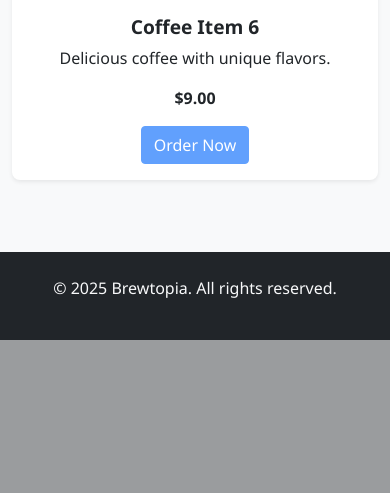
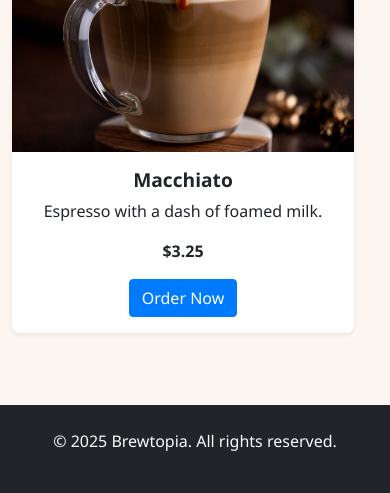
Before and after one commit to Bhbored/Project, a PHP site: page / in a window 390 px wide. Shown: the part 2912-3405 px from the top of the page. Before the commit the page ends 3252 px from the top, so only its background shows below. Run offline with PHP 8.4, Linux system fonts and the light colour scheme.

Commit message:
Add coffee images and enhance navbar styling in index.php and style.css

```diff
--- a/index.php
+++ b/index.php
@@ -41,25 +41,32 @@ if ($_SERVER['REQUEST_METHOD'] === 'POST') {
 </head>
 
 <body>
-
-    <nav class="navbar navbar-expand-lg navbar-dark bg-dark">
-        <div class="container-fluid">
-            <a class="navbar-brand" href="#">Brewtopia</a>
-            <button class="navbar-toggler" type="button" data-bs-toggle="collapse" data-bs-target="#navbarNav">
+    <nav class="navbar navbar-expand-lg navbar-dark bg-gradient-custom shadow-sm sticky-top">
+        <div class="container">
+            <a class="navbar-brand fw-bold" href="#">Brewtopia</a>
+            <button class="navbar-toggler" type="button" data-bs-toggle="collapse" data-bs-target="#navbarNav"
+                aria-controls="navbarNav" aria-expanded="false" aria-label="Toggle navigation">
                 <span class="navbar-toggler-icon"></span>
             </button>
             <div class="collapse navbar-collapse" id="navbarNav">
-                <ul class="navbar-nav me-auto mb-2 mb-lg-0">
-                    <li class="nav-item"><a class="nav-link active" href="#">Home</a></li>
-                    <li class="nav-item"><a class="nav-link" href="#">Menu</a></li>
-                    <li class="nav-item"><a class="nav-link" href="#">Contact</a></li>
+                <ul class="navbar-nav mx-auto mb-2 mb-lg-0">
+                    <li class="nav-item">
+                        <a class="nav-link active" aria-current="page" href="#">Home</a>
+                    </li>
+                    <li class="nav-item">
+                        <a class="nav-link" href="#menu">Menu</a>
+                    </li>
+                    <li class="nav-item">
+                        <a class="nav-link" href="#">Contact</a>
+                    </li>
                 </ul>
-                <button class="btn btn-outline-light" data-bs-toggle="modal" data-bs-target="#loginModal">Login</button>
+                <button class="btn btn-outline-light ms-lg-3 mt-2 mt-lg-0" data-bs-toggle="modal" data-bs-target="#loginModal">
+                    Login
+                </button>
             </div>
         </div>
     </nav>
-
-    <header class="hero bg-image text-white d-flex align-items-center justify-content-center" style="background-image: url('https://source.unsplash.com/1600x600/?coffee'); height: 60vh;">
+    <header class="hero bg-image text-white d-flex align-items-center justify-content-center" style="background-image: url('images/background.jpeg'); height: 70vh; margin-top: 0;">
         <div class="text-center p-5 bg-black bg-opacity-50 rounded">
             <h1>Welcome to Brewtopia</h1>
             <p>Your perfect coffee experience starts here.</p>
@@ -71,19 +78,63 @@ if ($_SERVER['REQUEST_METHOD'] === 'POST') {
         <h2 class="mb-4">Our Coffee Selection</h2>
         <div class="row">
             <!-- Placeholder cards -->
-            <?php for ($i = 1; $i <= 6; $i++) : ?>
-                <div class="col-md-4 mb-4">
-                    <div class="card shadow-sm">
-                        <img src="https://source.unsplash.com/400x300/?coffee,<?= $i ?>" class="card-img-top" alt="Coffee <?= $i ?>">
-                        <div class="card-body">
-                            <h5 class="card-title">Coffee Item <?= $i ?></h5>
-                            <p class="card-text">Delicious coffee with unique flavors.</p>
-                            <p class="card-text fw-bold">$<?= (3 + $i) ?>.00</p>
-                            <a href="#" class="btn btn-primary disabled">Order Now</a>
+            <?php
+            $coffeeItems = [
+                [
+                    "name" => "Espresso",
+                    "desc" => "A strong and bold coffee shot.",
+                    "price" => 2.50,
+                    "img" => "images/espresso.jpg"
+                ],
+                [
+                    "name" => "Cappuccino",
+                    "desc" => "Espresso with steamed milk and foam.",
+                    "price" => 3.00,
+                    "img" => "images/Cappuccino.jpg"
+                ],
+                [
+                    "name" => "Latte",
+                    "desc" => "Creamy blend of espresso and milk.",
+                    "price" => 3.50,
+                    "img" => "images/Latte.jpg"
+                ],
+                [
+                    "name" => "Mocha",
+                    "desc" => "Chocolate flavored coffee delight.",
+                    "price" => 3.75,
+                    "img" => "images/Mocha.jpg"
+                ],
+                [
+                    "name" => "Americano",
+                    "desc" => "Espresso diluted with hot water.",
+                    "price" => 2.75,
+                    "img" => "images/Americano.jpg"
+                ],
+                [
+                    "name" => "Macchiato",
+                    "desc" => "Espresso with a dash of foamed milk.",
+                    "price" => 3.25,
+                    "img" => "images/Macchiato.jpg"
+                ],
+            ];
+            ?>
+
+            <div class="row">
+                <?php foreach ($coffeeItems as $item): ?>
+                    <div class="col-md-4 mb-4">
+                        <div class="card shadow-sm">
+                            <img src="<?= $item['img'] ?>" class="card-img-top" alt="<?= $item['name'] ?>">
+                            <div class="card-body">
+                                <h5 class="card-title"><?= $item['name'] ?></h5>
+                                <p class="card-text"><?= $item['desc'] ?></p>
+                                <p class="card-text fw-bold">$<?= number_format($item['price'], 2) ?></p>
+                                <a href="#" class="btn btn-primary" data-bs-toggle="modal" data-bs-target="#loginModal">Order Now</a>
+                            </div>
                         </div>
                     </div>
-                </div>
-            <?php endfor; ?>
+                <?php endforeach; ?>
+            </div>
+
         </div>
     </main>
 
--- a/style.css
+++ b/style.css
@@ -1,12 +1,15 @@
 /* General Styles */
 body {
-    background-color: #f8f9fa;
     font-family: 'Segoe UI', Tahoma, Geneva, Verdana, sans-serif;
     margin: 0;
     padding: 0;
+    background-color: #fdf6f0;
 }
 
-h2,
+h2 {
+    margin-top: 1rem;
+}
+
 h4 {
     margin-bottom: 1rem;
 }
```
Also changed, not shown: other parts of style.css (+129 -5 lines), images/Americano.jpg (added), images/Cappuccino.jpg (added), images/Latte.jpg (added), images/Macchiato.jpg (added), images/Mocha.jpg (added), images/background.jpeg (added), images/espresso.jpg (added).
